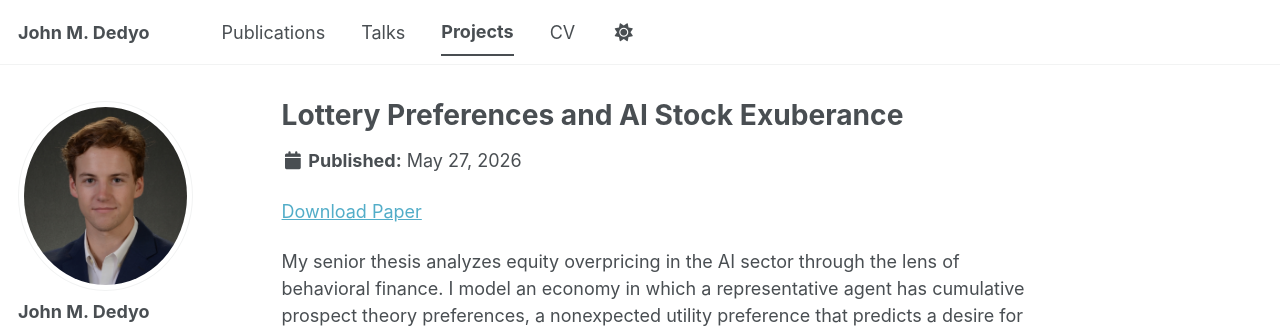
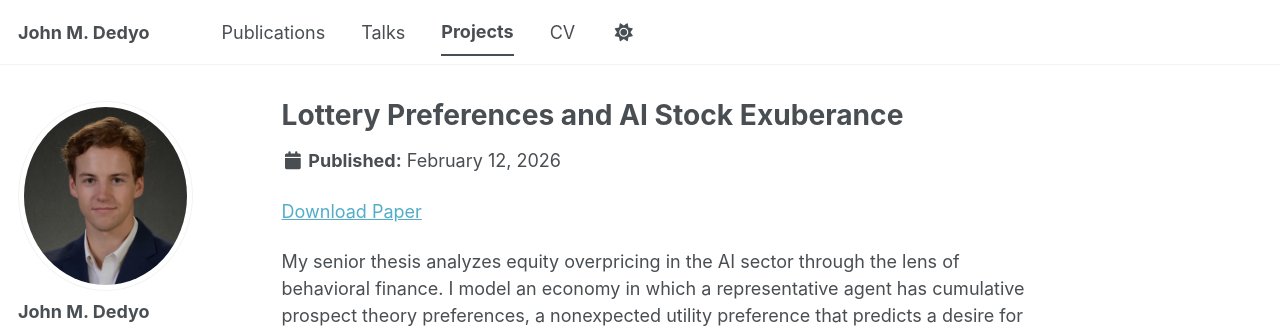
Before and after one commit to johndedyo/johndedyo.github.io, a Jekyll site: the page built from _portfolio/02-12-2026_senior_thesis.md, in a window 1280 px wide. Shown: the top 333 px of the page. Built offline with Jekyll 4.4.1, drawn with Linux system fonts in a browser that asks for light colours; a script bundle is joined from its source files by our own code; library files that are not in the unit come from our copies.

Commit message:
Update senior thesis metadata with date and URL
Added publication date and paper URL to the thesis metadata.

```diff
--- a/_portfolio/02-12-2026_senior_thesis.md
+++ b/_portfolio/02-12-2026_senior_thesis.md
@@ -2,6 +2,7 @@
 title: "Lottery Preferences and AI Stock Exuberance"
 excerpt: "An analysis of equity overpricing in the AI sector through the lens of behavioral finance.<br/><img src='/images/thesis/varying_skewness.png' width='300'>"
 collection: portfolio
+date: 2026-02-12
 paperurl: 'https://jdedyo.github.io/files/Dedyo_Senior_Thesis.pdf'
 ---
 
```
